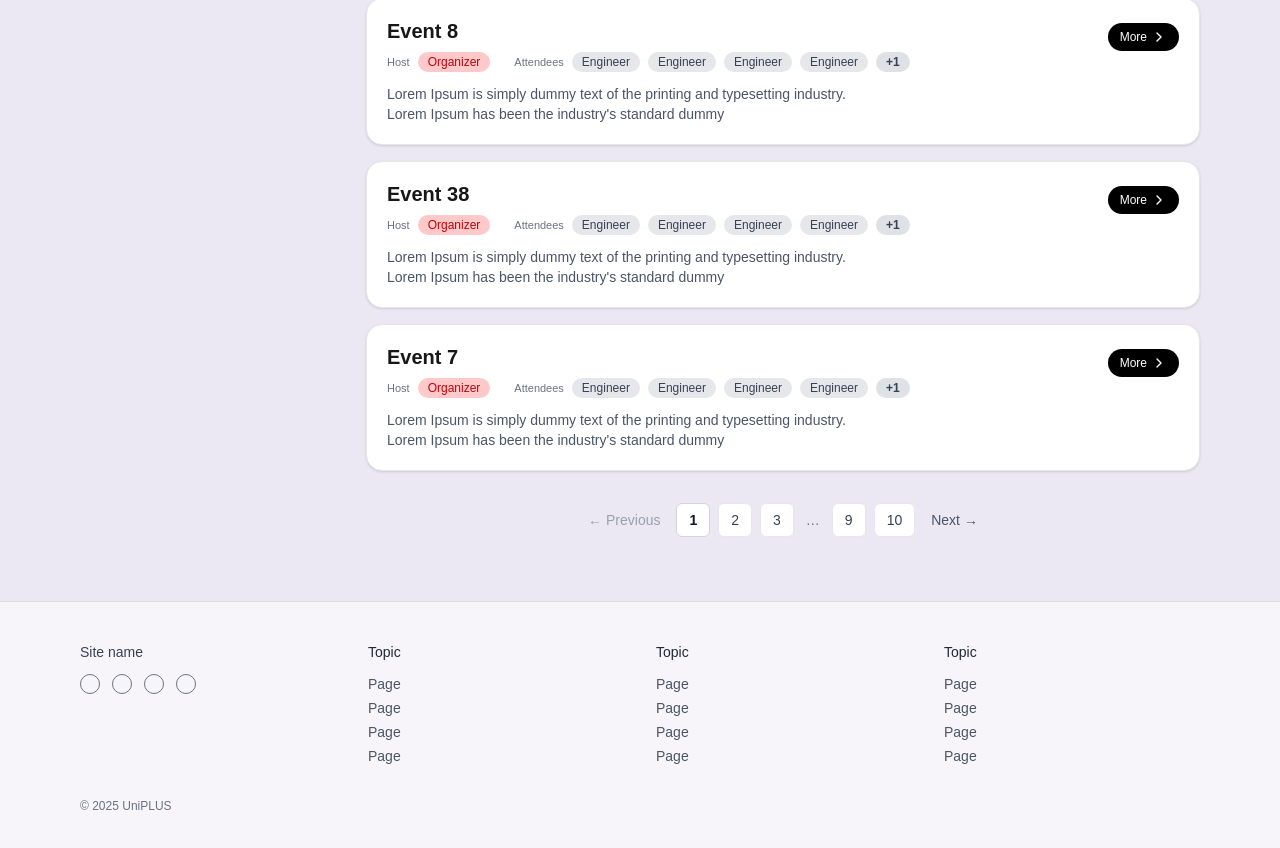
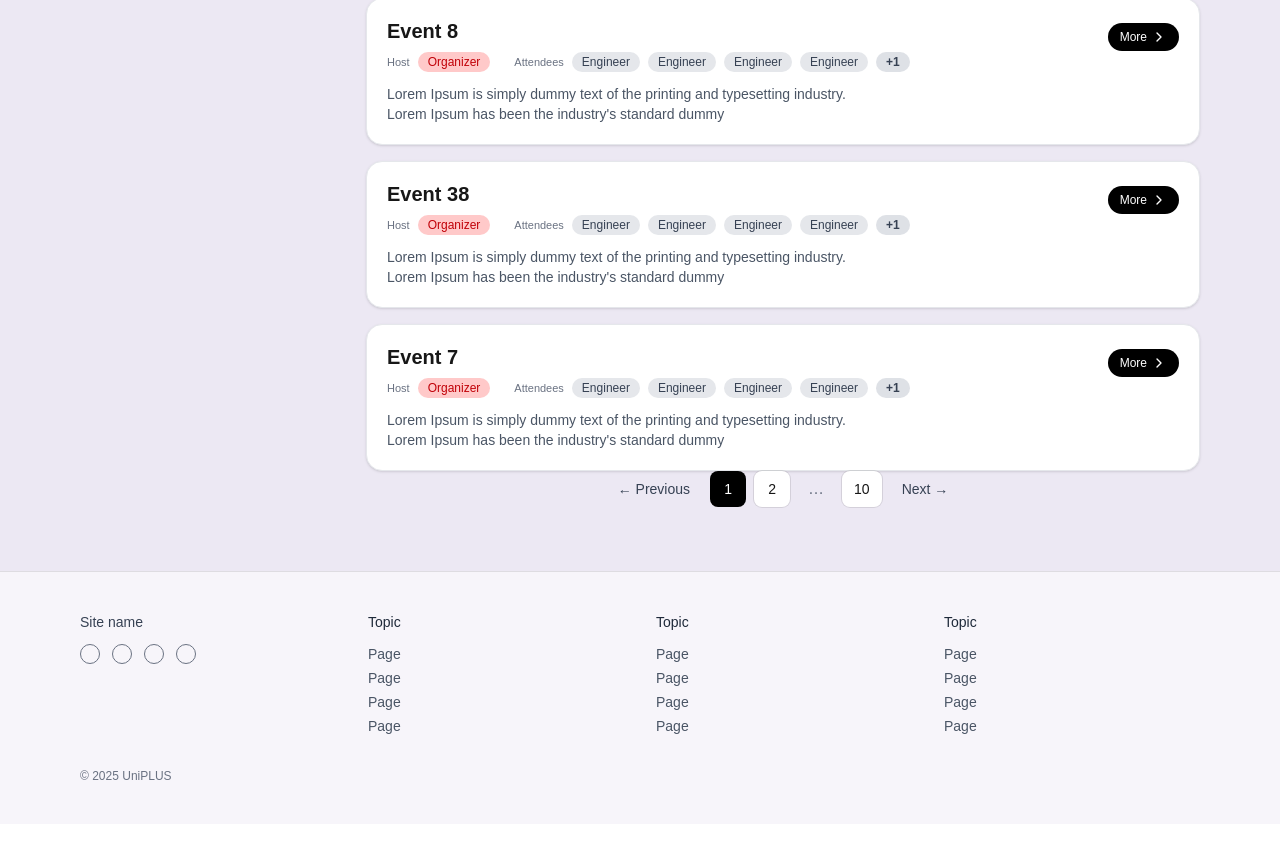
Before and after one commit to RTBS-ISP/UniPlus, a Next.js app in the folder frontend/uniplus/: page /events in a window 1280 px wide. Shown: the part 628-1476 px from the top of the page. After the commit the page ends 1452 px from the top, so only its background shows below. Built offline with nearby package versions, Linux system fonts and the light colour scheme.

Commit message:
fix: improve Pagination page shifting and remove animation glitch

```diff
--- a/frontend/uniplus/app/components/events/Pagination.tsx
+++ b/frontend/uniplus/app/components/events/Pagination.tsx
@@ -1,88 +1,133 @@
+// app/components/events/Pagination.tsx
 "use client";
 
 type Props = {
   page: number;
   totalPages: number;
   onChange: (p: number) => void;
+  /** how many numbers to show on each side of the current page (default 1) */
+  siblingCount?: number;
+  /** how many numbers to always show at the start & end (default 1) */
+  boundaryCount?: number;
 };
 
-export default function Pagination({ page, totalPages, onChange }: Props) {
+const DOTS = "…";
+
+export default function Pagination({
+  page,
+  totalPages,
+  onChange,
+  siblingCount = 1,
+  boundaryCount = 1,
+}: Props) {
   if (totalPages <= 1) return null;
 
-  const goPrev = () => onChange(Math.max(1, page - 1));
-  const goNext = () => onChange(Math.min(totalPages, page + 1));
+  const clamped = (n: number) => Math.min(totalPages, Math.max(1, n));
 
-  const pages = getPages(page, totalPages);
+  const range = (start: number, end: number) =>
+    Array.from({ length: end - start + 1 }, (_, i) => start + i);
+
+  /**
+   * Build items like: [1] … [4,5,6] … [10]
+   * Center window moves when you click a page (e.g. clicking 3 -> show 2 3 4).
+   */
+  const paginationItems = () => {
+    const leftBoundary = range(1, Math.min(boundaryCount, totalPages));
+    const rightBoundary = range(
+      Math.max(totalPages - boundaryCount + 1, 1),
+      totalPages
+    );
+
+    const leftSibling = Math.max(page - siblingCount, boundaryCount + 1);
+    const rightSibling = Math.min(page + siblingCount, totalPages - boundaryCount);
+
+    const shouldShowLeftDots = leftSibling > boundaryCount + 1;
+    const shouldShowRightDots = rightSibling < totalPages - boundaryCount;
+
+    const middle = range(leftSibling, rightSibling);
+
+    const items: (number | typeof DOTS)[] = [];
+
+    // left boundary
+    items.push(...leftBoundary);
+
+    // left dots
+    if (shouldShowLeftDots) {
+      // optional “jump” hint number (just a nicer UX)
+      const jumpLeft = Math.max(page - (siblingCount + 1), boundaryCount + 1);
+      if (jumpLeft > leftBoundary[leftBoundary.length - 1] + 1) items.push(DOTS);
+    }
+
+    // middle sliding window
+    items.push(...middle);
+
+    // right dots
+    if (shouldShowRightDots) {
+      const jumpRight = Math.min(page + (siblingCount + 1), totalPages - boundaryCount);
+      if (jumpRight < rightBoundary[0] - 1) items.push(DOTS);
+    }
+
+    // right boundary
+    // avoid duplicating numbers if windows touch
+    for (const n of rightBoundary) {
+      if (!items.includes(n)) items.push(n);
+    }
+
+    // de-dup possible overlaps
+    return items.filter((v, i, a) => a.indexOf(v) === i);
+  };
+
+  const items = paginationItems();
+
+  const baseBtn =
+    "inline-flex h-9 min-w-9 items-center justify-center rounded-lg px-3 text-sm transition";
+  const numberBtn =
+    "bg-white hover:bg-gray-50 ring-1 ring-black/10";
+  const activeBtn =
+    "bg-black text-white ring-0 hover:bg-black";
+  const arrowBtn =
+    "text-gray-700 hover:text-black";
 
   return (
-    <nav
-      aria-label="Pagination"
-      className="mt-8 flex items-center justify-center gap-4 text-sm"
-    >
-      {/* Previous */}
+    <nav className="flex items-center justify-center gap-2" aria-label="Pagination">
       <button
-        onClick={goPrev}
+        className={`${baseBtn} ${arrowBtn}`}
+        onClick={() => onChange(clamped(page - 1))}
         disabled={page === 1}
-        className="inline-flex items-center gap-1 text-gray-600 hover:underline hover:text-gray-900 disabled:text-gray-400 disabled:no-underline disabled:cursor-not-allowed"
+        aria-label="Previous page"
       >
-        <span>←</span>
-        <span>Previous</span>
+        ← Previous
       </button>
 
-      {/* Numbers */}
-      <div className="flex items-center gap-2">
-        {pages.map((p, i) =>
-          p === "…" ? (
-            <span key={`dots-${i}`} className="px-1 text-gray-500">
-              …
-            </span>
-          ) : (
-            <button
-              key={p}
-              onClick={() => onChange(p as number)}
-              aria-current={p === page ? "page" : undefined}
-              className={`min-w-8 rounded-md border px-3 py-1.5 text-sm
-                ${
-                  p === page
-                    ? "border-gray-300 bg-white font-semibold text-gray-900"
-                    : "border-gray-200 bg-white text-gray-700 hover:bg-gray-50"
-                }`}
-            >
-              {p}
-            </button>
-          )
-        )}
-      </div>
+      {items.map((it, idx) =>
+        it === DOTS ? (
+          <span
+            key={`dots-${idx}`}
+            className="inline-flex h-9 min-w-9 items-center justify-center px-1 text-gray-500"
+            aria-hidden
+          >
+            {DOTS}
+          </span>
+        ) : (
+          <button
+            key={it}
+            aria-current={it === page ? "page" : undefined}
+            className={`${baseBtn} ${it === page ? activeBtn : numberBtn}`}
+            onClick={() => onChange(it)}
+          >
+            {it}
+          </button>
+        )
+      )}
 
-      {/* Next */}
       <button
-        onClick={goNext}
+        className={`${baseBtn} ${arrowBtn}`}
+        onClick={() => onChange(clamped(page + 1))}
         disabled={page === totalPages}
-        className="inline-flex items-center gap-1 text-gray-600 hover:underline hover:text-gray-900 disabled:text-gray-400 disabled:no-underline disabled:cursor-not-allowed"
+        aria-label="Next page"
       >
-        <span>Next</span>
-        <span>→</span>
+        Next →
       </button>
     </nav>
   );
 }
-
-/** Build compact page list with ellipses, e.g. [1,2,3,'…',8,9] */
-function getPages(page: number, total: number): (number | "…")[] {
-  if (total <= 7) {
-    return Array.from({ length: total }, (_, i) => i + 1);
-  }
-
-  // Near the start: 1 2 3 … (last-1) last
-  if (page <= 3) {
-    return [1, 2, 3, "…", total - 1, total];
-  }
-
-  // Near the end: 1 2 … (last-2) (last-1) last
-  if (page >= total - 2) {
-    return [1, 2, "…", total - 2, total - 1, total];
-  }
-
-  // Middle: 1 2 … (p-1) p (p+1) … last
-  return [1, 2, "…", page - 1, page, page + 1, "…", total];
-}
```
